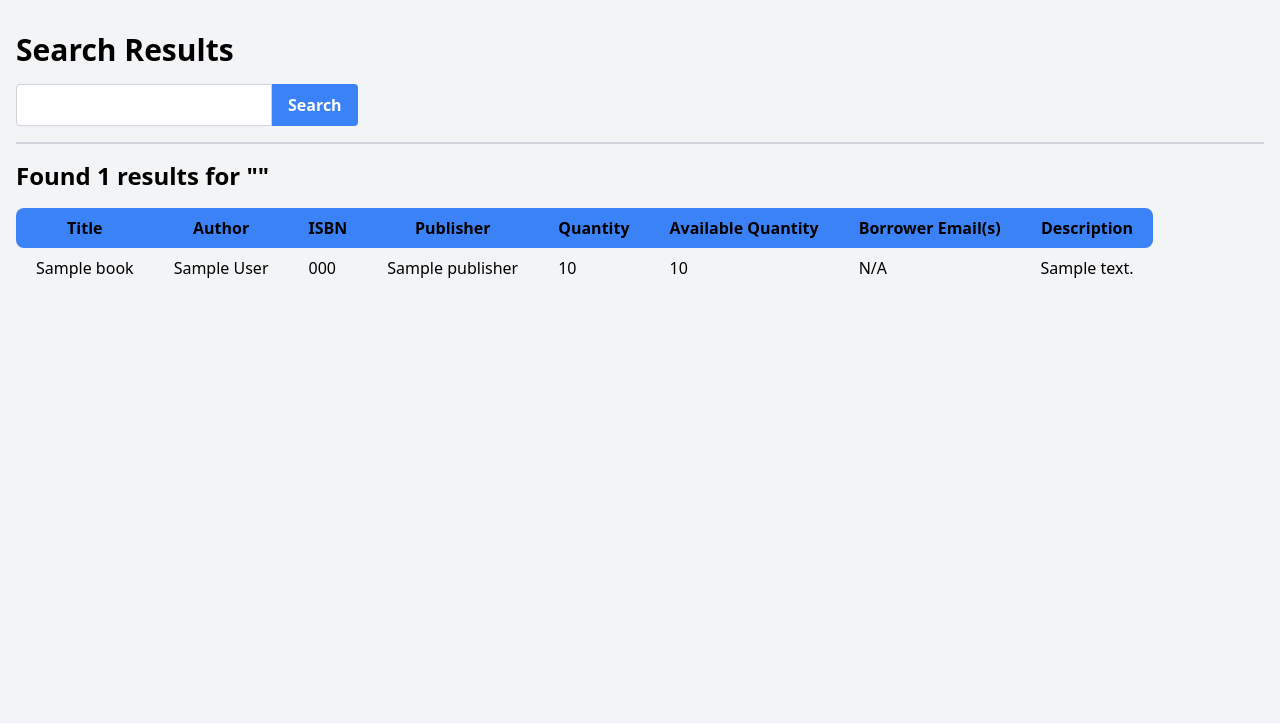
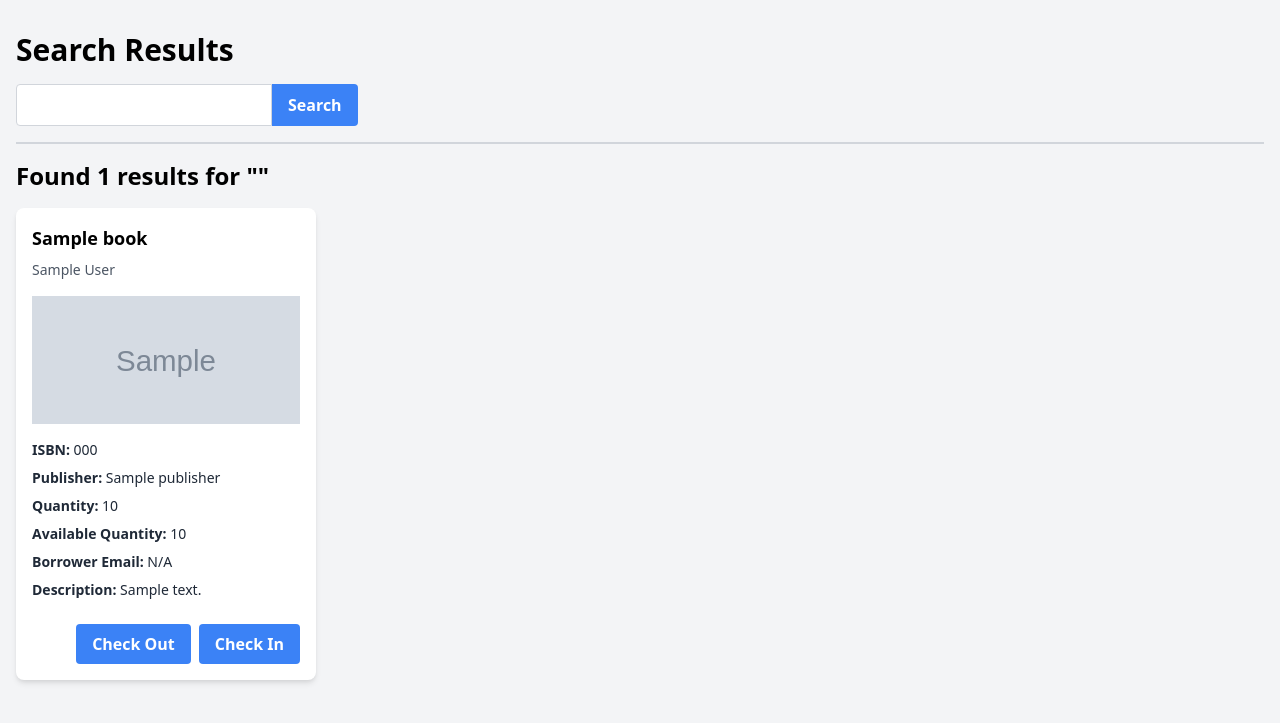
Before and after one commit to Patrickjliu/BentleyLibrary, a Django app: template BentleyLibrary/core/templates/core/search_results.html in a window 1280 px wide. Shown: the part 77-800 px from the top of the page. Run offline with Django 4.2, Linux system fonts and the light colour scheme; the template is opened without the code that fills it: most values are stand-ins (such as "Sample title", 1, 10 or a date in 2020); grey boxes marked "Sample" are stand-in pictures.

Commit message:
Search results in grid

```diff
--- a/BentleyLibrary/core/templates/core/search_results.html
+++ b/BentleyLibrary/core/templates/core/search_results.html
@@ -24,57 +24,44 @@
         <hr class="border border-gray-300 mb-4">
         {% if results %}
             <h2 class="text-2xl font-bold mb-4">Found {{ results.count }} results for "{{ query }}"</h2>
-            <div class="container">
-                <div class="row mt-4">
-                    <div class="col">
-                        <table class="table">
-                            <thead class="bg-blue-500">
-                                <tr>
-                                    <th class="px-5 py-2 rounded-tl-lg rounded-bl-lg" scope="col">Title</th>
-                                    <th class="px-5 py-2" scope="col">Author</th>
-                                    <th class="px-5 py-2" scope="col">ISBN</th>
-                                    <th class="px-5 py-2" scope="col">Publisher</th>
-                                    <th class="px-5 py-2" scope="col">Quantity</th>
-                                    <th class="px-5 py-2" scope="col">Available Quantity</th>
-                                    <th class="px-5 py-2" scope="col">Borrower Email(s)</th>
-                                    <th class="px-5 py-2 rounded-tr-lg rounded-br-lg" scope="col">Description</th>
-                                </tr>
-                            </thead>
-                            <tbody>
+            <div class="grid grid-cols-1 sm:grid-cols-2 md:grid-cols-3 lg:grid-cols-4 gap-4">
                 {% for book in results %}
-                                    <tr>
-                                        <td class="py-2 px-5">{{ book.title }}</td>
-                                        <td class="py-2 px-5">{{ book.author }}</td>
-                                        <td class="py-2 px-5">{{ book.isbn }}</td>
-                                        <td class="py-2 px-5">{{ book.publisher }}</td>
-                                        <td class="py-2 px-5">{{ book.quantity }}</td>
-                                        <td class="py-2 px-5">{{ book.available_quantity }}</td>
-                                        <td class="py-2 px-5">
+                <div class="bg-white rounded-lg shadow-md p-4 flex flex-col justify-between">
+                    <div>
+                      <h3 class="text-lg font-semibold mb-2">{{ book.title }}</h3>
+                      <p class="text-sm text-gray-600 mb-4">{{ book.author }}</p>
+                      <img src="{{ book.cover_image }}" alt="{{ book.title }}" class="w-full h-32 object-cover mb-4">
+                      <p class="text-sm text-gray-800 mb-2"><span class="font-bold">ISBN:</span> {{ book.isbn }}</p>
+                      <p class="text-sm text-gray-800 mb-2"><span class="font-bold">Publisher:</span> {{ book.publisher }}</p>
+                      <p class="text-sm text-gray-800 mb-2"><span class="font-bold">Quantity:</span> {{ book.quantity }}</p>
+                      <p class="text-sm text-gray-800 mb-2"><span class="font-bold">Available Quantity:</span> {{ book.available_quantity }}</p>
+                      <p class="text-sm text-gray-800 mb-2"><span class="font-bold">Borrower Email:</span>
                         {% if book.available_quantity < book.quantity %}
                           {% if book.id in borrowed_book_ids %}
                             {% for log_entry in borrowed_books %}
                               {% if log_entry.book_id == book.id %}
                                 {% if log_entry.borrower_email %}
-                                                                {{ log_entry.borrower_email }}<br>
+                                  {{ log_entry.borrower_email }}
                                 {% else %}
-                                                                N/A<br>
+                                  N/A
                                 {% endif %}
                               {% endif %}
                             {% endfor %}
                           {% else %}
-                                                    N/A<br>
+                            N/A
                           {% endif %}
                         {% else %}
-                                                N/A<br>
+                          N/A
                         {% endif %}
-                                        </td>
-                                        <td class="py-2 px-5">{{ book.description }}</td>
-                                    </tr>
-                                {% endfor %}
-                            </tbody>
-                        </table>
+                      </p>
+                      <p class="text-sm text-gray-800 mb-2"><span class="font-bold">Description:</span> {{ book.description }}</p>
+                    </div>
+                    <div class="flex justify-end mt-4">
+                      <button class="px-4 py-2 mr-2 bg-blue-500 text-white font-semibold rounded hover:bg-blue-600">Check Out</button>
+                      <button class="px-4 py-2 bg-blue-500 text-white font-semibold rounded hover:bg-blue-600">Check In</button>
                     </div>
                 </div>
+                {% endfor %}
             </div>
         {% else %}
             <p class="text-lg">No results found.</p>
```
Also changed, not shown: BentleyLibrary/core/migrations/0002_log_alter_bookinventory_options.py (added), BentleyLibrary/core/migrations/0003_alter_bookinventory_table.py (added). Lines whose indentation alone changed are shown as unchanged.
